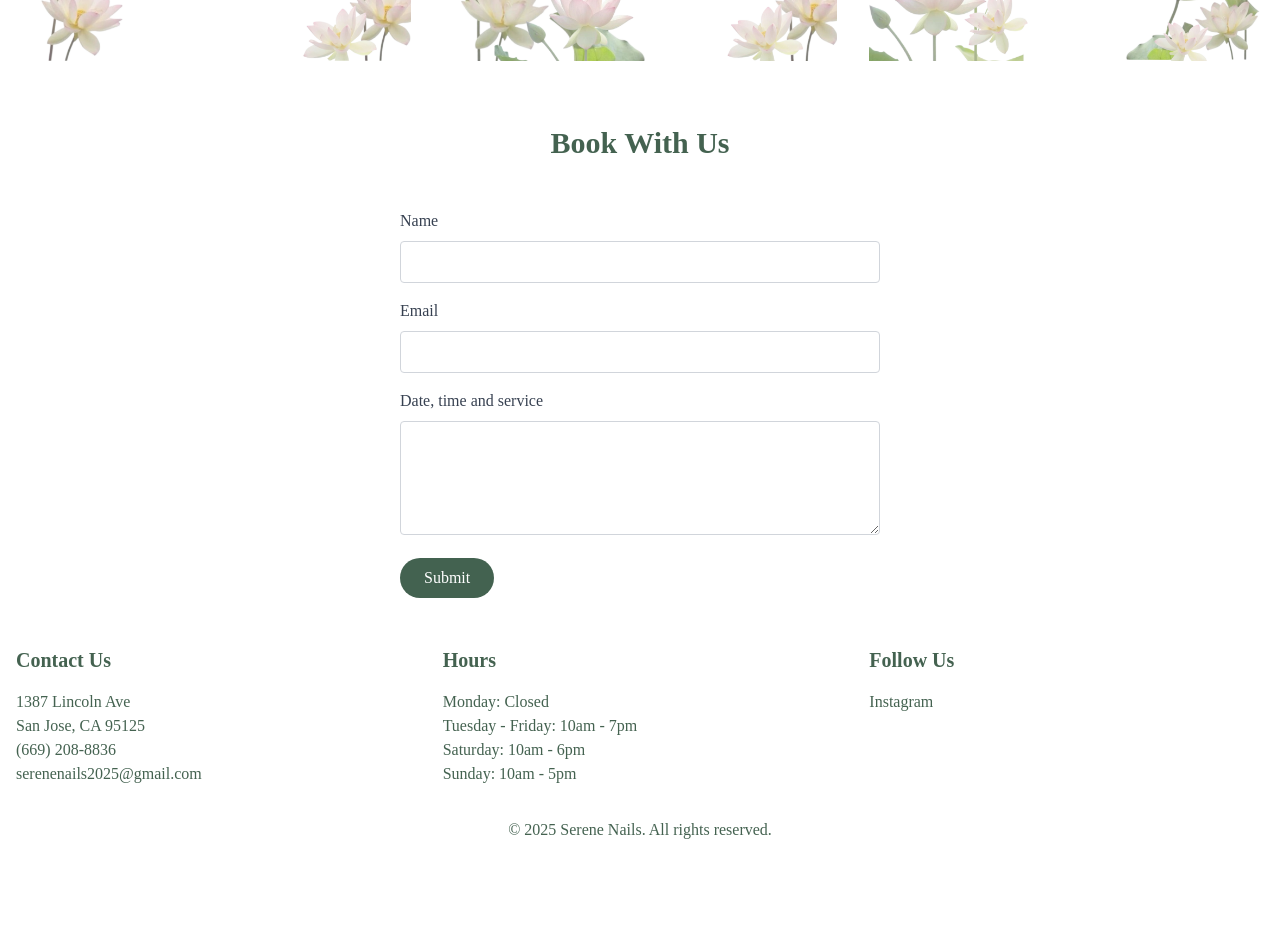
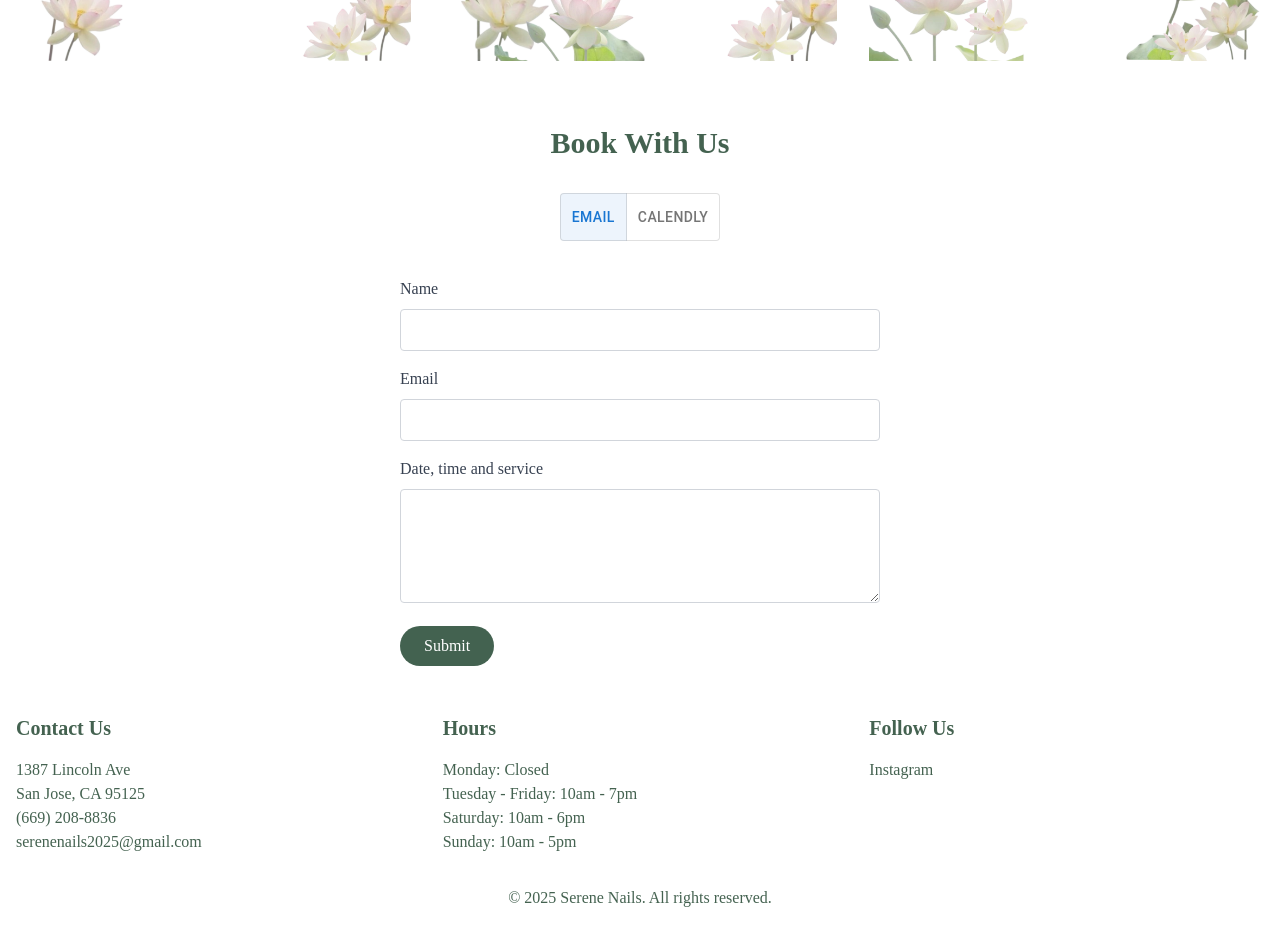
Before and after one commit to kaylatrinh/serene-nails, a Next.js app: page / in a window 1280 px wide. Shown: the part 1280-2222 px from the top of the page. Before the commit the page ends 2154 px from the top, so only its background shows below. Built offline with nearby package versions, Linux system fonts and the light colour scheme.

Commit message:
Add Calendly integration
- Enable toggling between email or using Calendly for making
  appointments
- Setup integration with Calendly via inline embed

```diff
--- a/components/Bookings/Booking.tsx
+++ b/components/Bookings/Booking.tsx
@@ -1,11 +1,41 @@
+'use client'
+
 import EmailForm from "@/components/Email/EmailForm";
+import Calendly from "@/components/Calendly/Calendly";
+import * as React from "react";
+import ToggleButtonGroup from "@mui/material/ToggleButtonGroup";
+import ToggleButton from "@mui/material/ToggleButton";
 
 export default function Booking() {
 
+  const [alignment, setAlignment] = React.useState('email');
+
+  const handleChange = (
+      event: React.MouseEvent<HTMLElement>,
+      newAlignment: string,
+  ) => {
+      if (newAlignment !== null) {
+          setAlignment(newAlignment);
+      }
+  };
+
   return (
-      <div id="booking">
+      <div id="booking" className="overflow-overlay">
         <h2 className="text-3xl font-bold text-center mb-8 text-green-950 text-opacity-75">Book With Us</h2>
-        <EmailForm></EmailForm>
+        <h6 className="text-xl text-center">
+            <ToggleButtonGroup
+                color="primary"
+                value={alignment}
+                exclusive
+                onChange={handleChange}
+                aria-label="Platform"
+            >
+                <ToggleButton value="email">Email</ToggleButton>
+                <ToggleButton value="calendly">Calendly</ToggleButton>
+            </ToggleButtonGroup>
+        </h6>
+        { alignment === 'email' && <EmailForm/> }
+        { alignment === 'calendly' && <Calendly/> }
       </div>
   )
 }
--- /dev/null
+++ b/components/Calendly/Calendly.tsx
@@ -0,0 +1,13 @@
+'use client'
+
+import {InlineWidget} from "react-calendly";
+
+export default function Calendly() {
+    return (
+       <InlineWidget
+            data-url="https://calendly.com/peter-nguyen-calendly/30min"
+            data-resize="true"
+            url={"https://calendly.com/peter-nguyen-calendly/30min"}
+       />
+    )
+}
--- a/package.json
+++ b/package.json
@@ -18,6 +18,7 @@
     "lucide-react": "^0.474.0",
     "next": "14.2.16",
     "react": "^18",
+    "react-calendly": "^4.3.1",
     "react-dom": "^18",
     "resend": "^4.1.2",
     "tailwind-merge": "^2.6.0",
```
Also changed, not shown: 1 other file (tests, documents, lock files or other folders).
